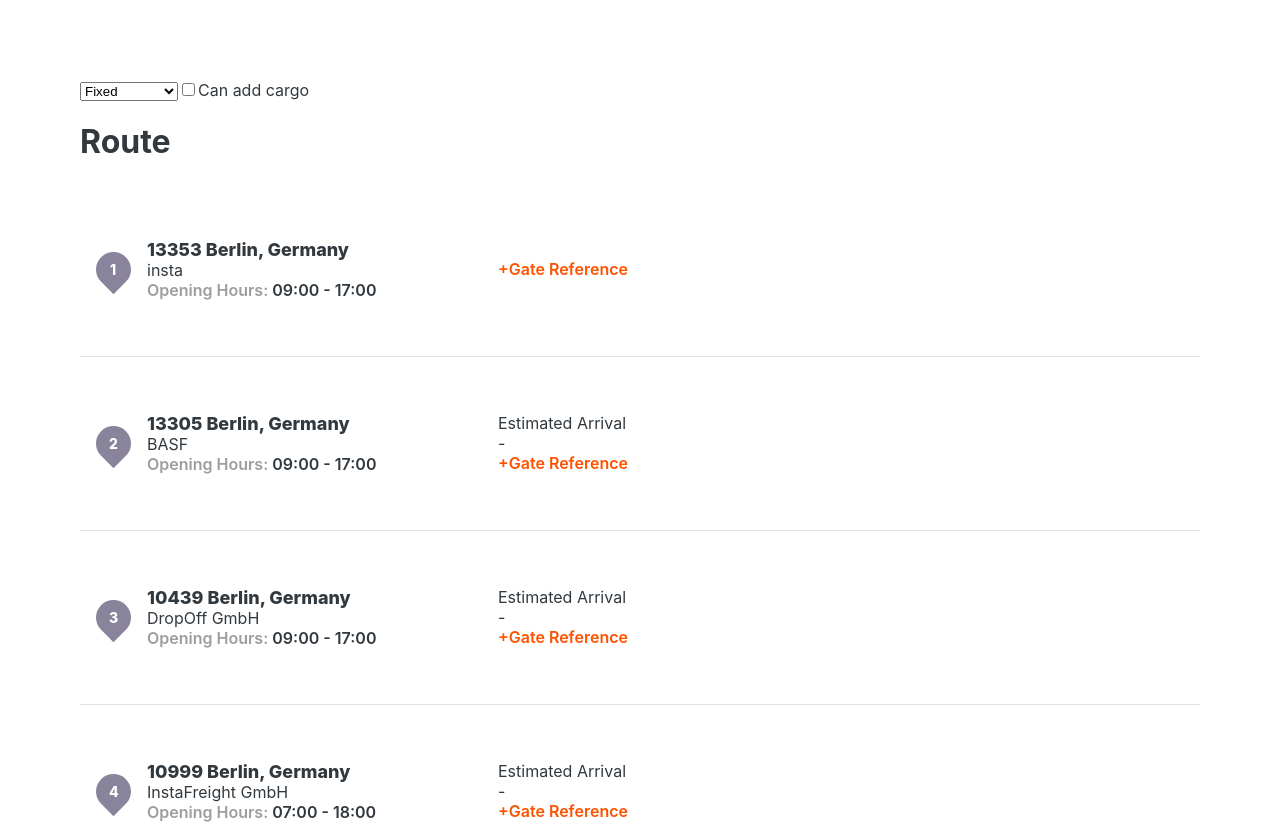
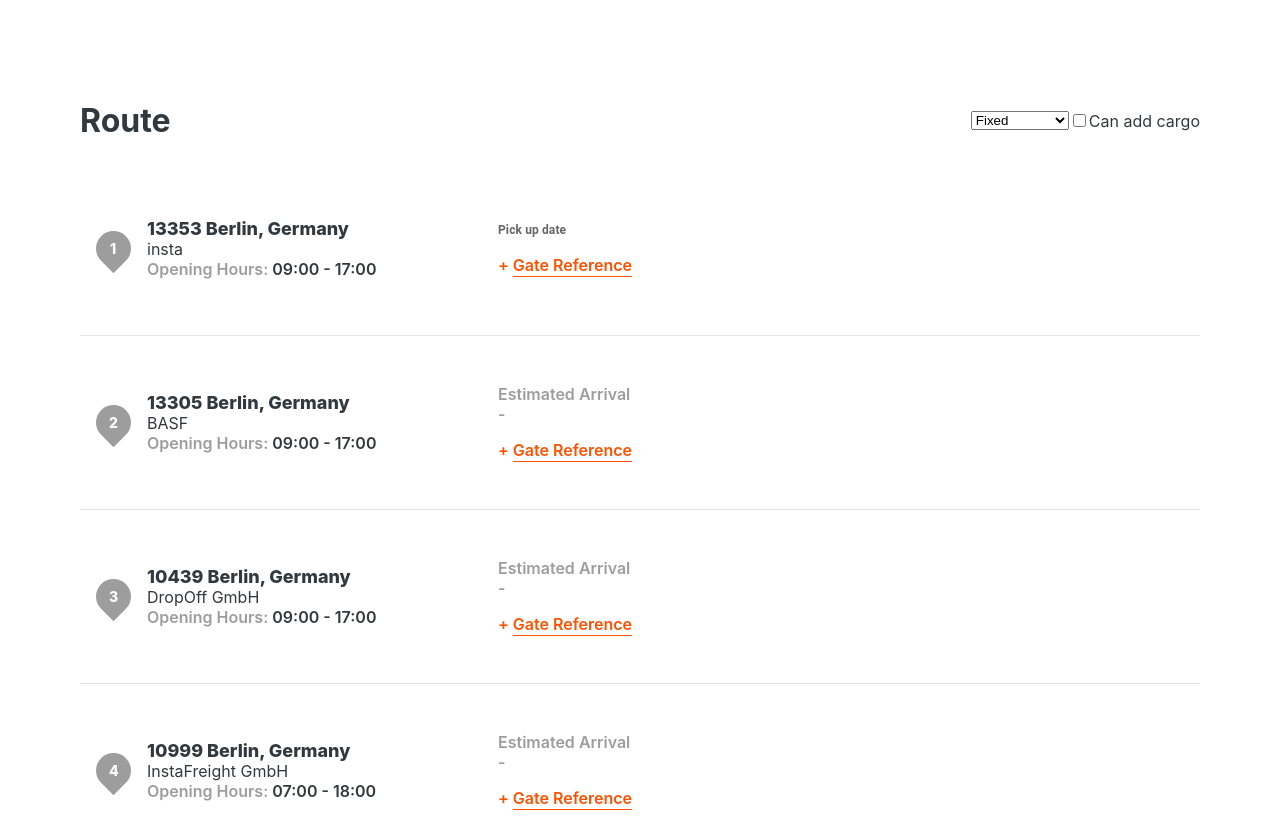
Before and after one commit to arijitpatra/freight-booking, a React (Create React App) app: page / in a window 1280 px wide. Shown: the top 824 px of the page. Built offline with nearby package versions, Linux system fonts and the light colour scheme.

Commit message:
cargo layout fixed
cargo layout fixed

```diff
--- a/src/App.js
+++ b/src/App.js
@@ -9,7 +9,9 @@
 
   return (
     <div className="App">
-      <div>
+      <div className="d-f a-c j-sb">
+        <h1>Route</h1>
+        <section className="d-f a-c">
           <select
             value={schedulingStrategy}
             onChange={(e) => setSchedulingStrategy(e.target.value)}
@@ -26,8 +28,9 @@
             />
             Can add cargo
           </label>
+        </section>
       </div>
-      <h1>Route</h1>
+
       <RouteDetails
         stops={stops}
         schedulingStrategy={schedulingStrategy}
--- a/src/App.scss
+++ b/src/App.scss
@@ -1,25 +1,6 @@
-@import "./index.scss";
-
-.text-orange {
-  color: $orange;
+.header {
+  position: sticky;
+  top: 0;
+  background: white;
+  z-index: 999999999;
 }
-
-.text-gray {
-  color: $gray;
-}
-
-.cursor-pointer {
-  cursor: pointer;
-}
-
-.fw-600 {
-  font-weight: 600;
-}
-
-.fw-800 {
-  font-weight: 800;
-}
-
-.fs-18 {
-  font-size: 18px;
-}
--- a/src/components/Cargo/Cargo.js
+++ b/src/components/Cargo/Cargo.js
@@ -26,24 +26,18 @@
 
   return (
     <>
+      <div style={{ marginLeft: "65px" }}>
         {!toggle && (
-        <h4
-          onClick={handleToggle}
-          className="text-orange fw-600 cursor-pointer"
-        >
-          + Add Cargo
+          <h4 onClick={handleToggle} className="text-orange cursor-pointer">
+            + <span className="underline">Add Cargo</span>
           </h4>
         )}
         {toggle && (
-        <div>
+          <>
             <h4>Cargo item</h4>
-          <div>
-            <Stack
-              spacing={2}
-              direction="row"
-              style={{ justifyContent: "end", marginTop: "1rem" }}
-            >
-              <Box sx={{ width: "50ch" }}>
+            <Stack spacing={4}>
+              <Stack spacing={4} direction="row">
+                <Box sx={{ width: "100%" }}>
                   <InputLabel id="demo-simple-select-label">
                     Unloading stop
                   </InputLabel>
@@ -60,7 +54,7 @@
                   </Select>
                 </Box>
 
-              <Box sx={{ width: "50ch" }}>
+                <Box sx={{ width: "100%" }}>
                   <InputLabel id="demo-simple-select-label2">Type</InputLabel>
                   <Select
                     labelId="demo-simple-select-label2"
@@ -75,7 +69,7 @@
                   </Select>
                 </Box>
 
-              <Box sx={{ width: "50ch" }}>
+                <Box sx={{ width: "100%" }}>
                   <InputLabel id="demo-simple-select-label3">
                     PO Number
                   </InputLabel>
@@ -87,19 +81,25 @@
                 </Box>
               </Stack>
 
-            <Stack
-              spacing={2}
-              direction="row"
-              style={{ justifyContent: "end", marginTop: "1rem" }}
-            >
-              <Box>
-                <InputLabel id="demo-simple-select-label3">Quantity</InputLabel>
-                <TextField hiddenLabel id="outlined-basic" variant="outlined" />
+              <Stack spacing={4} direction="row">
+                <Box sx={{ width: "73%" }}>
+                  <InputLabel id="demo-simple-select-label3">
+                    Quantity
+                  </InputLabel>
+                  <TextField
+                    hiddenLabel
+                    id="outlined-basic"
+                    variant="outlined"
+                    style={{ width: "100%" }}
+                  />
                 </Box>
 
                 <Box
-                sx={{ width: "50ch" }}
-                style={{ borderRight: "1px solid #c4c4c4" }}
+                  sx={{ width: "73%" }}
+                  style={{
+                    borderRight: "1px solid #c4c4c4",
+                    paddingRight: "1rem",
+                  }}
                 >
                   <InputLabel id="demo-simple-select-label5">
                     Total Weight
@@ -116,10 +116,11 @@
                     inputProps={{
                       "aria-label": "weight",
                     }}
+                    style={{ width: "100%" }}
                   />
                 </Box>
 
-              <Box sx={{ width: "50ch" }}>
+                <Box sx={{ width: "100%", marginLeft: "1rem !important" }}>
                   <InputLabel id="demo-simple-select-label6">Length</InputLabel>
                   <OutlinedInput
                     id="outlined-adornment-length"
@@ -133,10 +134,11 @@
                     inputProps={{
                       "aria-label": "length",
                     }}
+                    style={{ width: "100%" }}
                   />
                 </Box>
 
-              <Box sx={{ width: "50ch" }}>
+                <Box sx={{ width: "100%" }}>
                   <InputLabel id="demo-simple-select-label7">Width</InputLabel>
                   <OutlinedInput
                     id="outlined-adornment-width"
@@ -150,10 +152,11 @@
                     inputProps={{
                       "aria-label": "width",
                     }}
+                    style={{ width: "100%" }}
                   />
                 </Box>
 
-              <Box sx={{ width: "50ch" }}>
+                <Box sx={{ width: "100%" }}>
                   <InputLabel id="demo-simple-select-label7">Height</InputLabel>
                   <OutlinedInput
                     hiddenLabel
@@ -168,10 +171,11 @@
                     inputProps={{
                       "aria-label": "height",
                     }}
+                    style={{ width: "100%" }}
                   />
                 </Box>
               </Stack>
-          </div>
+            </Stack>
 
             <Stack
               spacing={2}
@@ -184,8 +188,9 @@
               <Button variant="contained">Save</Button>
             </Stack>
             <div></div>
+          </>
+        )}
       </div>
-      )}
     </>
   );
 };
--- a/src/components/LocationMarker/LocationMarker.scss
+++ b/src/components/LocationMarker/LocationMarker.scss
@@ -1,8 +1,10 @@
+@import "../../index.scss";
+
 .locationMarker {
   width: 35px;
   height: 35px;
   border-radius: 50% 50% 50% 0;
-  background: #89849b;
+  background: $gray;
   transform: rotate(-45deg);
   margin: 1rem;
   display: flex;
--- a/src/components/RouteDetails/RouteDetails.js
+++ b/src/components/RouteDetails/RouteDetails.js
@@ -50,20 +50,30 @@
                 {schedulingStrategy === "fixed" && (
                   <section className="dateTime">
                     {i === 0 ? (
+                      // <Box sx={{ width: "50ch" }}>
+                      <>
+                        <InputLabel id="demo-simple-select-label12321">
+                          Pick up date
+                        </InputLabel>
                         <LocalizationProvider dateAdapter={AdapterDateFns}>
                           <DatePicker
-                          label="Pick up date"
+                            inputFormat="dd/MM/yy"
                             value={value}
                             onChange={(newValue) => {
                               setValue(newValue);
                             }}
-                          renderInput={(params) => <TextField {...params} />}
+                            renderInput={(params) => (
+                              <TextField {...params} className="w-100" />
+                            )}
                           />
                         </LocalizationProvider>
+                      </>
                     ) : (
                       <div style={{ display: "flex", flexDirection: "column" }}>
-                        <div>Estimated Arrival</div>
-                        <div>-</div>
+                        <div className="text-gray fw-600">
+                          Estimated Arrival
+                        </div>
+                        <div className="text-gray fw-600">-</div>
                       </div>
                     )}
                   </section>
@@ -173,8 +183,10 @@
                       </Stack>
                     ) : (
                       <div style={{ display: "flex", flexDirection: "column" }}>
-                        <div>Estimated Arrival</div>
-                        <div>-</div>
+                        <div className="text-gray fw-600">
+                          Estimated Arrival
+                        </div>
+                        <div className="text-gray fw-600">-</div>
                       </div>
                     )}
                   </section>
@@ -209,8 +221,8 @@
                     </LocalizationProvider>
                   </section>
                 )}
-                <section className="text-orange fw-600">
-                  +Gate Reference
+                <section className="text-orange fw-600 m-t-1r">
+                  + <span className="underline">Gate Reference</span>
                 </section>
               </div>
             </div>
--- a/src/index.scss
+++ b/src/index.scss
@@ -17,3 +17,65 @@
   font-family: source-code-pro, Menlo, Monaco, Consolas, "Courier New",
     monospace;
 }
+
+.text-orange {
+  color: $orange;
+}
+
+.text-gray {
+  color: $gray;
+}
+
+.cursor-pointer {
+  cursor: pointer;
+}
+
+.fw-600 {
+  font-weight: 600 !important;
+}
+
+.fw-800 {
+  font-weight: 800 !important;
+}
+
+.fs-18 {
+  font-size: 18px;
+}
+
+.fs-12 {
+  font-size: 12px !important;
+}
+
+.m-t-1r {
+  margin-top: 1rem;
+}
+
+.MuiInputLabel-root {
+  @extend .fw-600;
+  @extend .fs-12;
+}
+
+.w-100 {
+  width: 100%;
+}
+
+.d-f {
+  display: flex;
+}
+
+.j-c {
+  justify-content: center;
+}
+
+.a-c {
+  align-items: center;
+}
+
+.j-sb {
+  justify-content: space-between;
+}
+
+.underline {
+  text-decoration: underline;
+  text-underline-offset: 5px;
+}
```
Lines whose indentation alone changed are shown as unchanged.
